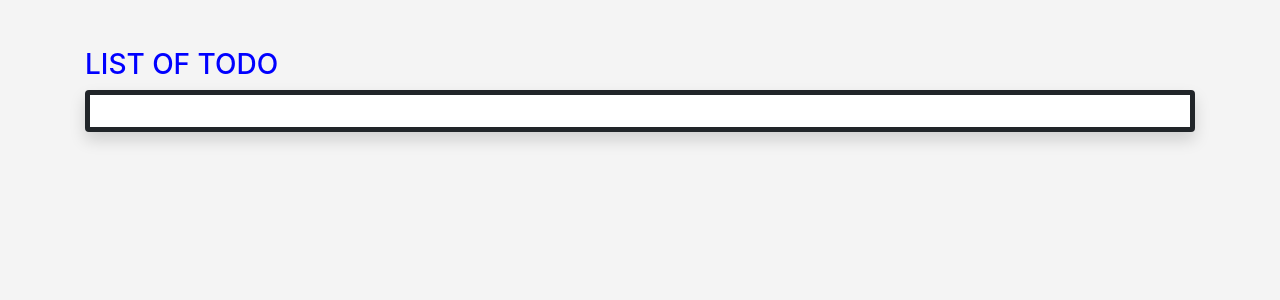
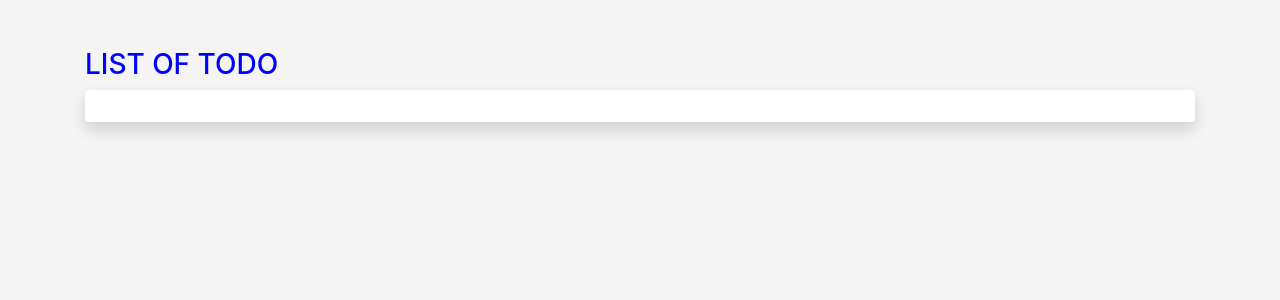
Before and after one commit to Torgbui-Hiram/Django_todoApp, a Django app: page / in a window 1280 px wide. Shown: the part 56-356 px from the top of the page. Run offline with Django 4.2, Linux system fonts and the light colour scheme; data that the repository does not hold is empty.

Commit message:
minor css changes made

```diff
--- a/todo_webApp/templates/webApp/index.html
+++ b/todo_webApp/templates/webApp/index.html
@@ -13,7 +13,7 @@
 </div>
 {% endfor %}
 {% endif %}
-<div class="outside container shadow p-3 mb-5 bg-white rounded">
+<div class="container shadow p-3 mb-5 bg-white rounded">
     {% if all_item %} <br>
     <table class="table table-bordered table-striped table-hover">
         <thead class="thead-dark">
```
